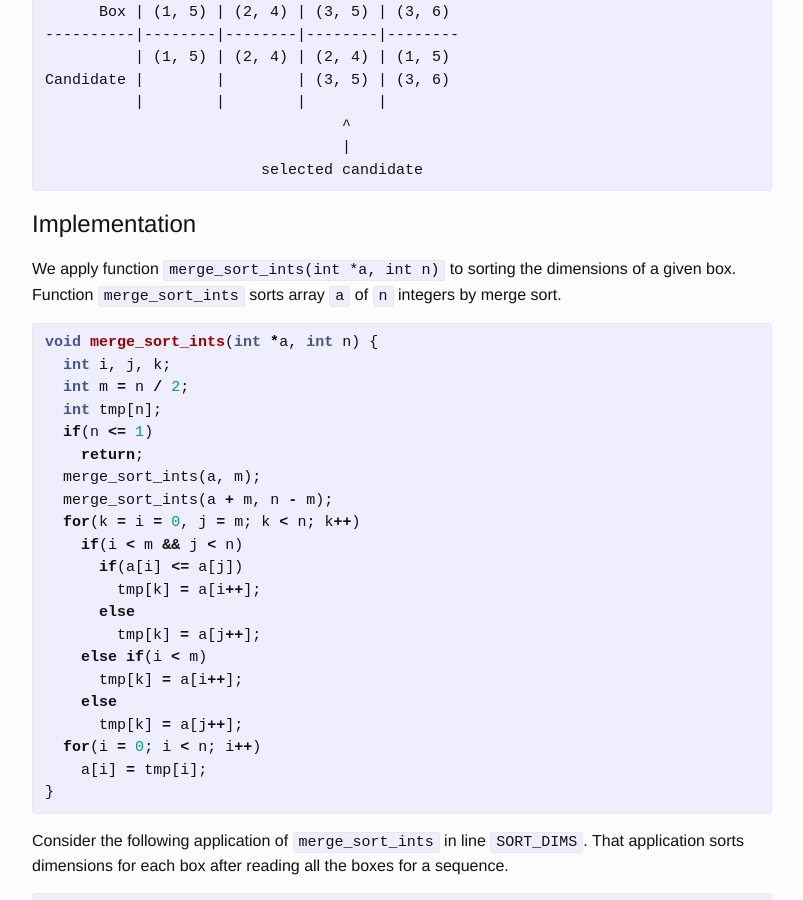
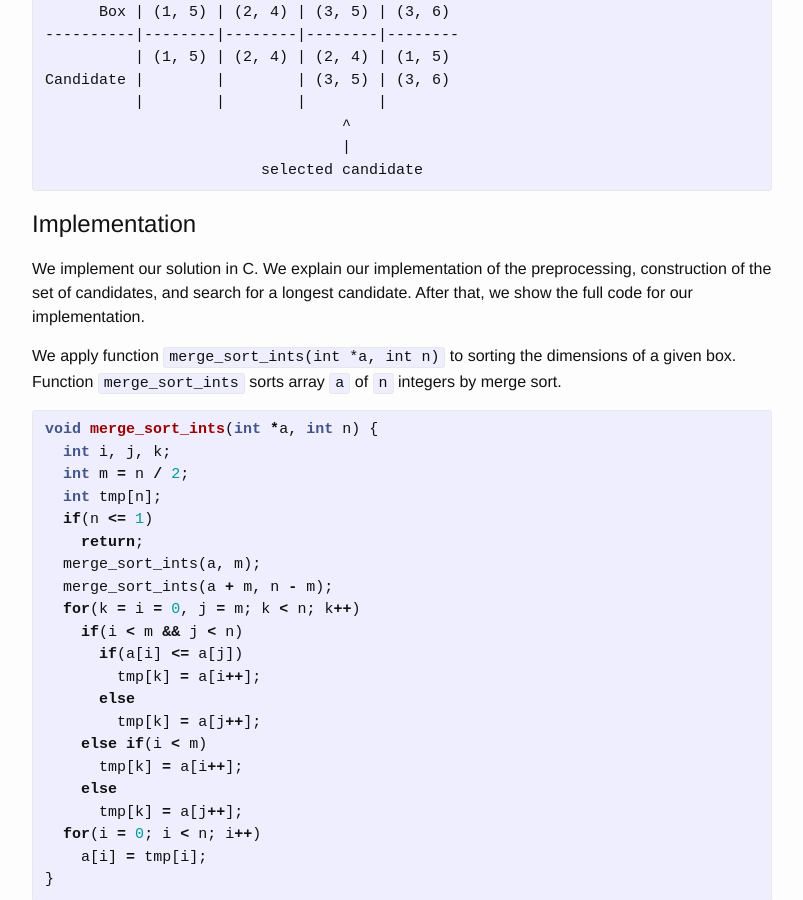
Before and after one commit to mrrusof/mrrusof.github.io, a Jekyll site: the page built from _posts/2016-03-25-stacking-boxes.markdown, in a window 1280 px wide and 900 px high, scrolled down 5850 px. Shown: the whole window, without its empty margins (238-1041 px from the left). Built offline with Jekyll 4.4.1, drawn with Linux system fonts in a browser that asks for light colours; comment, search, counter and statistics services are not loaded.

Commit message:
Change title of section analysis->approach and introduce seciton Implementation of 103.

```diff
--- a/_posts/2016-03-25-stacking-boxes.markdown
+++ b/_posts/2016-03-25-stacking-boxes.markdown
@@ -284,6 +284,10 @@
 {% endhighlight %}
 
 # Implementation
+
+We implement our solution in C.
+We explain our implementation of the preprocessing, construction of the set of candidates, and search for a longest candidate.
+After that, we show the full code for our implementation.
 
 We apply function `merge_sort_ints(int *a, int n)` to sorting the dimensions of a given box.
 Function `merge_sort_ints` sorts array `a` of `n` integers by merge sort.
```
Also changed, not shown: other parts of _posts/2016-03-25-stacking-boxes.markdown (+1 -1 lines).
